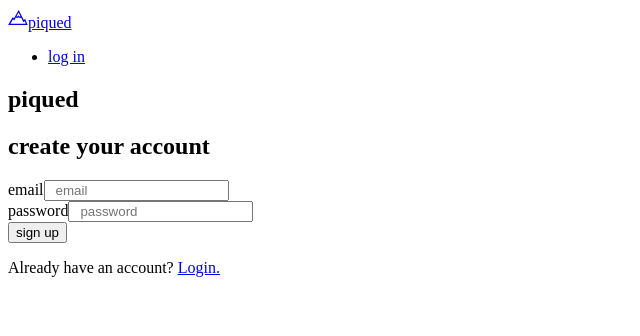
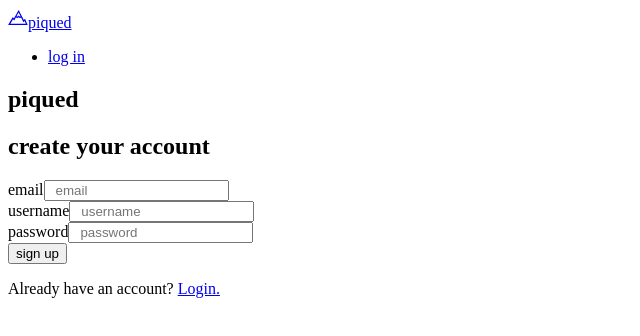
Before and after one commit to najeesimmons/piqued-fe, a Next.js app: page /signup in a window 1280 px wide. Shown: the top 336 px of the page, without its empty margins (0-640 px from the left). Built offline with nearby package versions, Linux system fonts and the light colour scheme; no server answers.

Commit message:
more detailed error message from api on signup failure

```diff
--- a/src/components/Views/Auth/Signup.js
+++ b/src/components/Views/Auth/Signup.js
@@ -4,6 +4,7 @@ import { useState } from "react";
 
 export default function Signup({ setAuthMode }) {
   const [email, setEmail] = useState("");
+  const [error, setError] = useState(false);
   const [password, setPassword] = useState("");
   const [username, setUsername] = useState("");
   const [isAuthError, setIsAuthError] = useState(false);
@@ -20,6 +21,7 @@ export default function Signup({ setAuthMode }) {
 
     if (error) {
       setIsAuthError(true);
+      setError(error.message);
       return;
     }
 
@@ -95,7 +97,8 @@ export default function Signup({ setAuthMode }) {
             </div>
             {isAuthError && (
               <p className="mt-3 text-red-500 font-center">
-                There was an error creating your account. Please try again.
+                `There was an error creating your account: ${error}. Please try
+                again.`
               </p>
             )}
             {isAuthSuccess && (
--- a/src/pages/signup/index.js
+++ b/src/pages/signup/index.js
@@ -11,33 +11,53 @@ function Signup() {
   const [email, setEmail] = useState("");
   const [error, setError] = useState("");
   const [password, setPassword] = useState("");
-  const [success, setSuccess] = useState(false);
-
-  const { user, setUser } = useAuth();
-  const router = useRouter();
+  const [username, setUsername] = useState("");
+  const [isAuthError, setIsAuthError] = useState(false);
+  const [isAuthSuccess, setIsAuthSuccess] = useState(false);
 
   const handleSubmit = async (e) => {
     e.preventDefault();
-    setError("");
-    setSuccess(false);
+    setIsAuthError(false);
+    setError(false);
 
-    const { error } = await supabase.auth.signUp({
+    const { data, error } = await supabase.auth.signUp({
       email,
       password,
     });
 
     if (error) {
       setError(error.message);
+      setIsAuthError(true);
+      return;
+    }
+
+    const user = data?.user;
+
+    if (!user) {
+      setIsAuthError(true);
+      return;
+    }
+
+    const { error: profileError } = await supabase.from("profile").insert([
+      {
+        user_id: user.id,
+        username,
+      },
+    ]);
+
+    if (profileError) {
+      console.error("Profile creation failed:", profileError);
+      setIsAuthError(true);
       return;
     }
 
     setPassword("");
-    setSuccess(true);
+    setIsAuthSuccess(true);
   };
 
-  useEffect(() => {
-    if (user) router.push("/");
-  }, [user, router]);
+  // useEffect(() => {
+  //   if (user) router.push("/");
+  // }, [user, router]);
 
   return (
     <>
@@ -66,6 +86,17 @@ function Signup() {
                 />
               </div>
               <div className="text-sm">
+                <label className="block">username</label>
+                <input
+                  className="w-full h-8 border"
+                  onChange={(e) => setUsername(e.target.value)}
+                  placeholder="username"
+                  value={username}
+                  required
+                  style={{ textIndent: "8px" }}
+                />
+              </div>
+              <div className="text-sm">
                 <label className="block">password</label>
                 <input
                   className="w-full h-8 border"
@@ -76,13 +107,15 @@ function Signup() {
                   style={{ textIndent: "8px" }}
                 />
               </div>
-              {error && (
-                <p className="mt-3 text-red-500 font-center">{error}</p>
+              {isAuthError && (
+                <p className="mt-3 text-red-500 font-center">
+                  `There was an error creating your account: ${error}. Please
+                  try again.`
+                </p>
               )}
-              {success && (
+              {isAuthSuccess && (
                 <p className="mt-3 text-sm font-bold">
-                  Success! We&apos;ve sent you an email — confirm it to activate
-                  your account and access your profile.
+                  Success! Go find some Piques you love!
                 </p>
               )}
               <button
```
